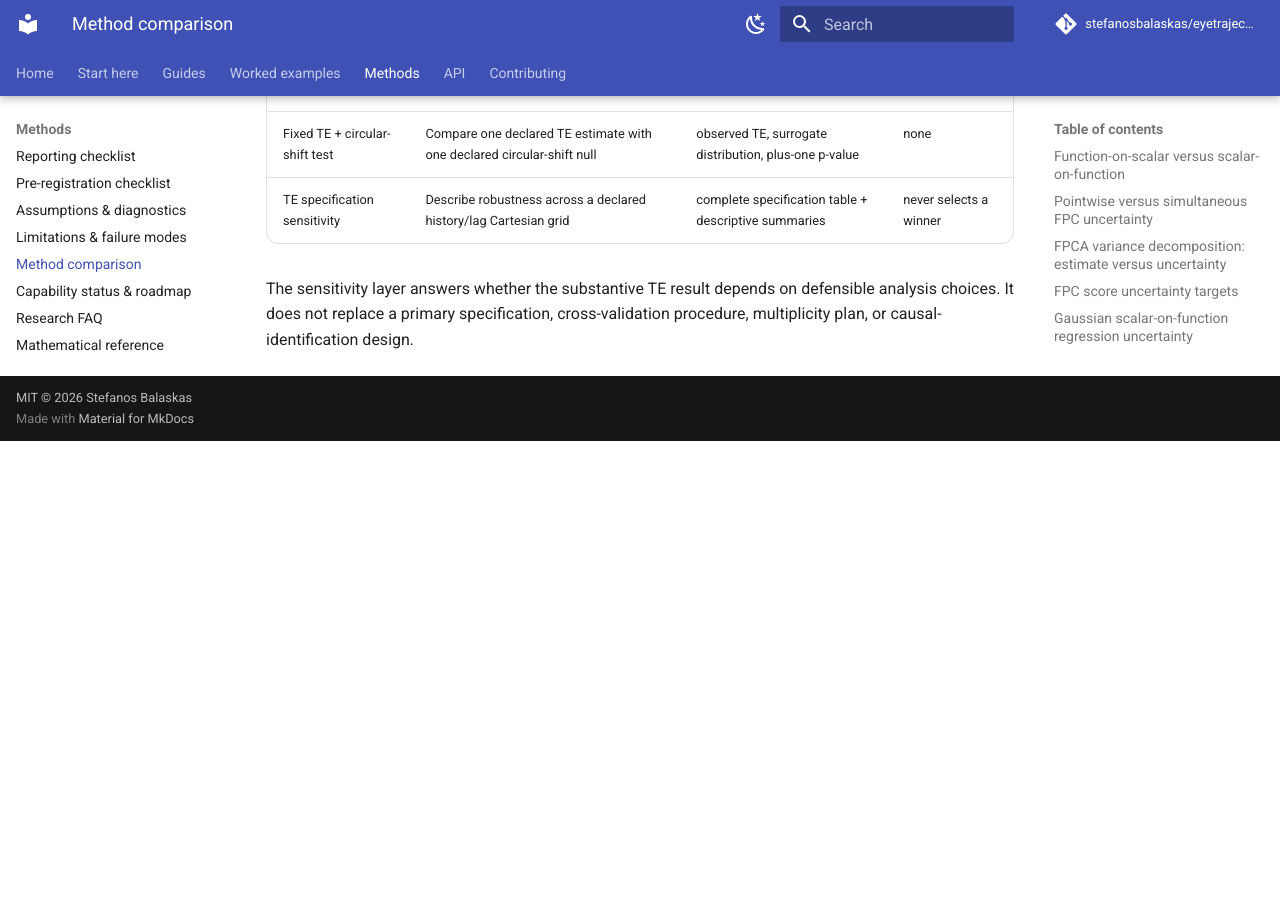
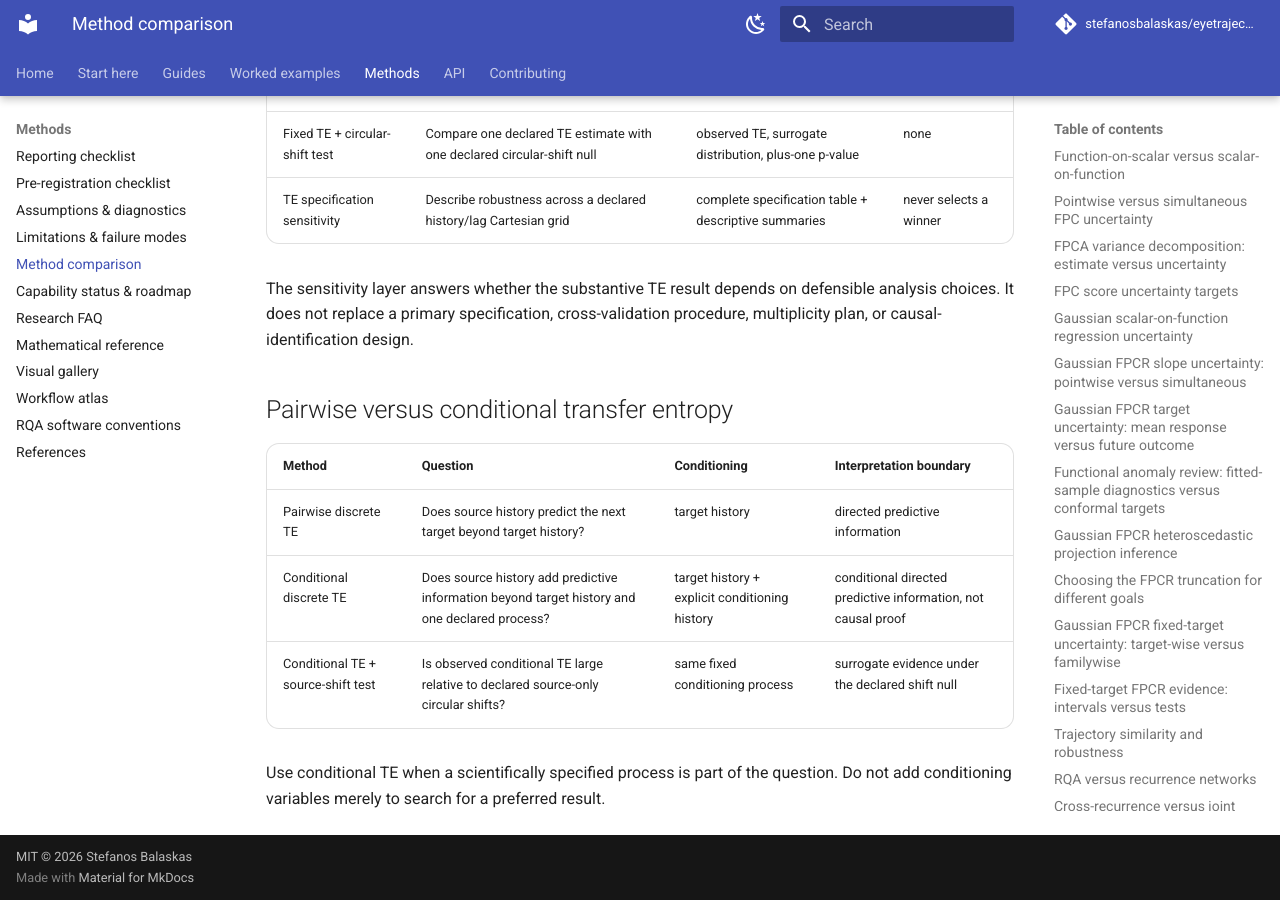
Before and after one commit to stefanosbalaskas/eyetrajectoriespy, an MkDocs documentation site: the page built from docs/methods/method-comparison.md, in a window 1280 px wide and 900 px high, scrolled down 10961 px. Built offline with MkDocs 1.6.1 and Material for MkDocs 9.7.7, drawn with Linux system fonts in a browser that asks for light colours; comment, search, counter and statistics services are not loaded; before the commit the page ends 11402 px from its top, so only the background shows below that.

Commit message:
Add conditional transfer entropy method comparison

```diff
--- a/docs/methods/method-comparison.md
+++ b/docs/methods/method-comparison.md
@@ -226,3 +226,15 @@
 The sensitivity layer answers whether the substantive TE result depends on
 defensible analysis choices. It does not replace a primary specification,
 cross-validation procedure, multiplicity plan, or causal-identification design.
+
+## Pairwise versus conditional transfer entropy
+
+| Method | Question | Conditioning | Interpretation boundary |
+|---|---|---|---|
+| Pairwise discrete TE | Does source history predict the next target beyond target history? | target history | directed predictive information |
+| Conditional discrete TE | Does source history add predictive information beyond target history and one declared process? | target history + explicit conditioning history | conditional directed predictive information, not causal proof |
+| Conditional TE + source-shift test | Is observed conditional TE large relative to declared source-only circular shifts? | same fixed conditioning process | surrogate evidence under the declared shift null |
+
+Use conditional TE when a scientifically specified process is part of the
+question. Do not add conditioning variables merely to search for a preferred
+result.
```
